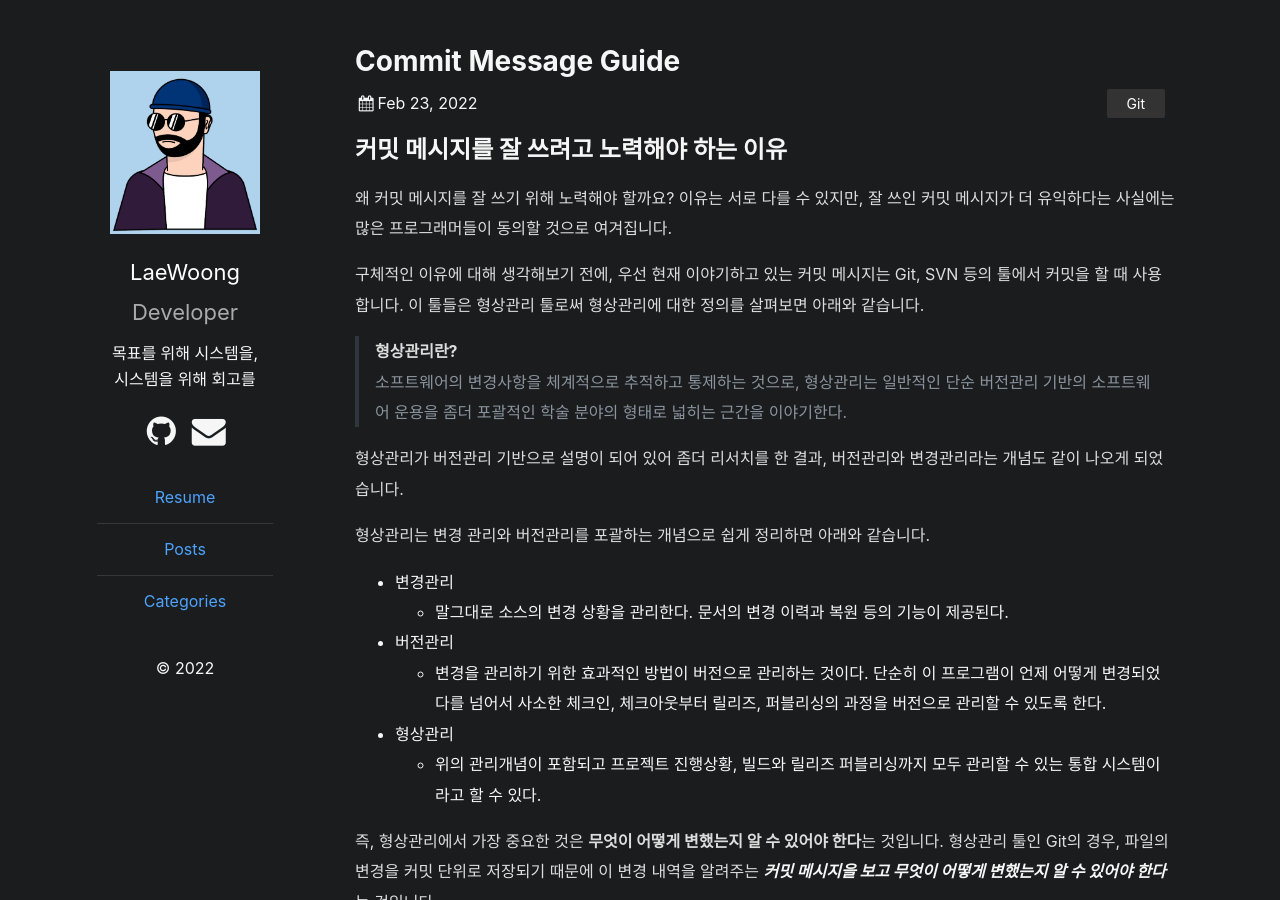
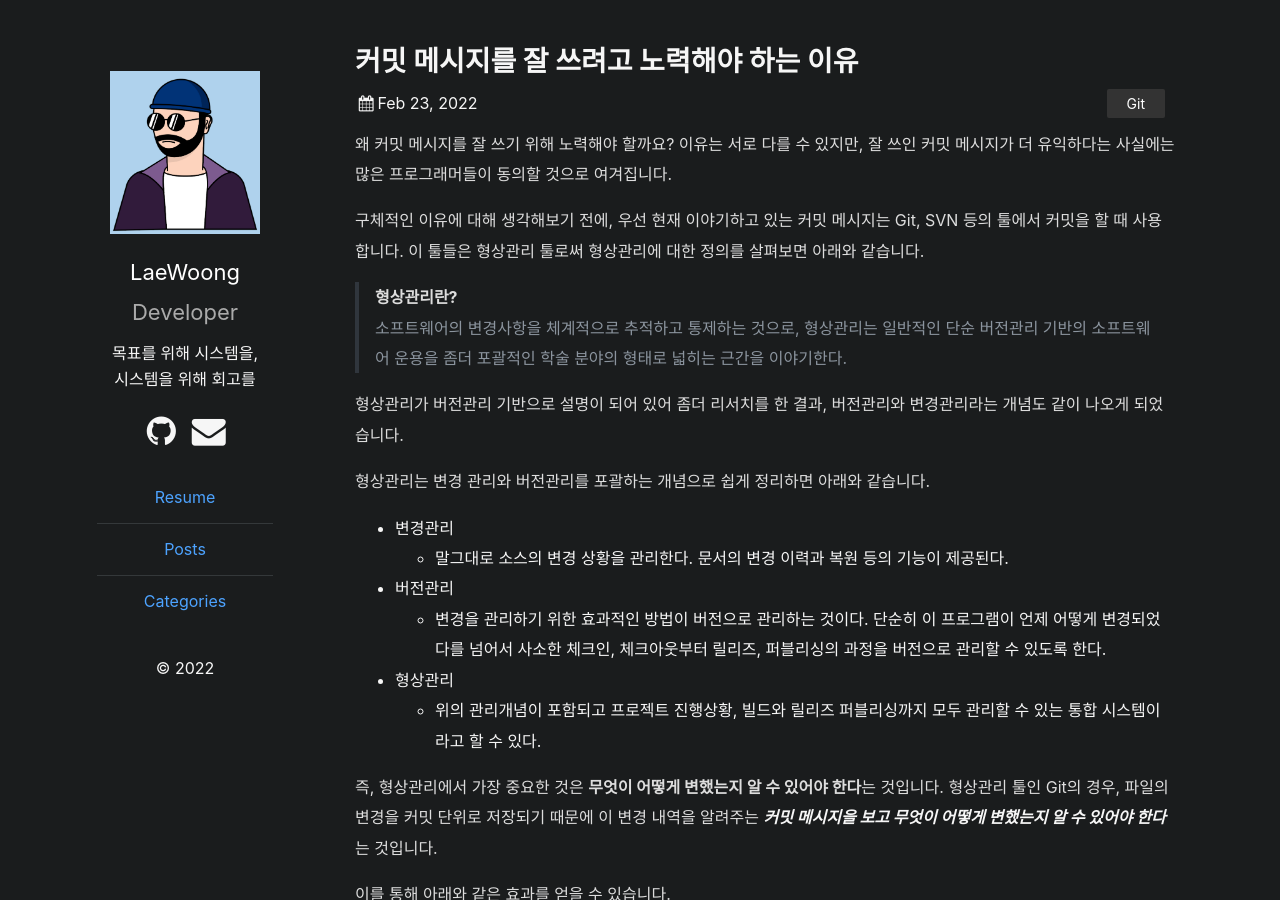
Before and after one commit to wlroh/wlroh.github.io, a Jekyll site: the page built from _posts/2022-02-23-git-commit-message-guide.md, in a window 1280 px wide and 900 px high. Built offline with Jekyll 4.4.1, drawn with Linux system fonts in a browser that asks for light colours; some of the changed text lies outside the part shown.

Commit message:
docs: 포스트 제목 변경 및 링크 수정

```diff
--- a/_posts/2022-02-23-git-commit-message-guide.md
+++ b/_posts/2022-02-23-git-commit-message-guide.md
@@ -1,13 +1,11 @@
 ---
 layout: post
-title: "Commit Message Guide"
+title: "커밋 메시지를 잘 쓰려고 노력해야 하는 이유"
 date: 2022-02-23 22:59:00 +0530
 excerpt: "왜 커밋 메시지를 잘 쓰려고 노력해야 할까?"
 categories: Git
 tags: 커밋 메시지구조
 ---
-
-## 커밋 메시지를 잘 쓰려고 노력해야 하는 이유
 
 왜 커밋 메시지를 잘 쓰기 위해 노력해야 할까요? 이유는 서로 다를 수 있지만, 잘 쓰인 커밋 메시지가 더 유익하다는 사실에는 많은 프로그래머들이 동의할 것으로 여겨집니다.
 
```
Also changed, not shown: other parts of _posts/2022-02-23-git-commit-message-guide.md (+1 -1 lines).
